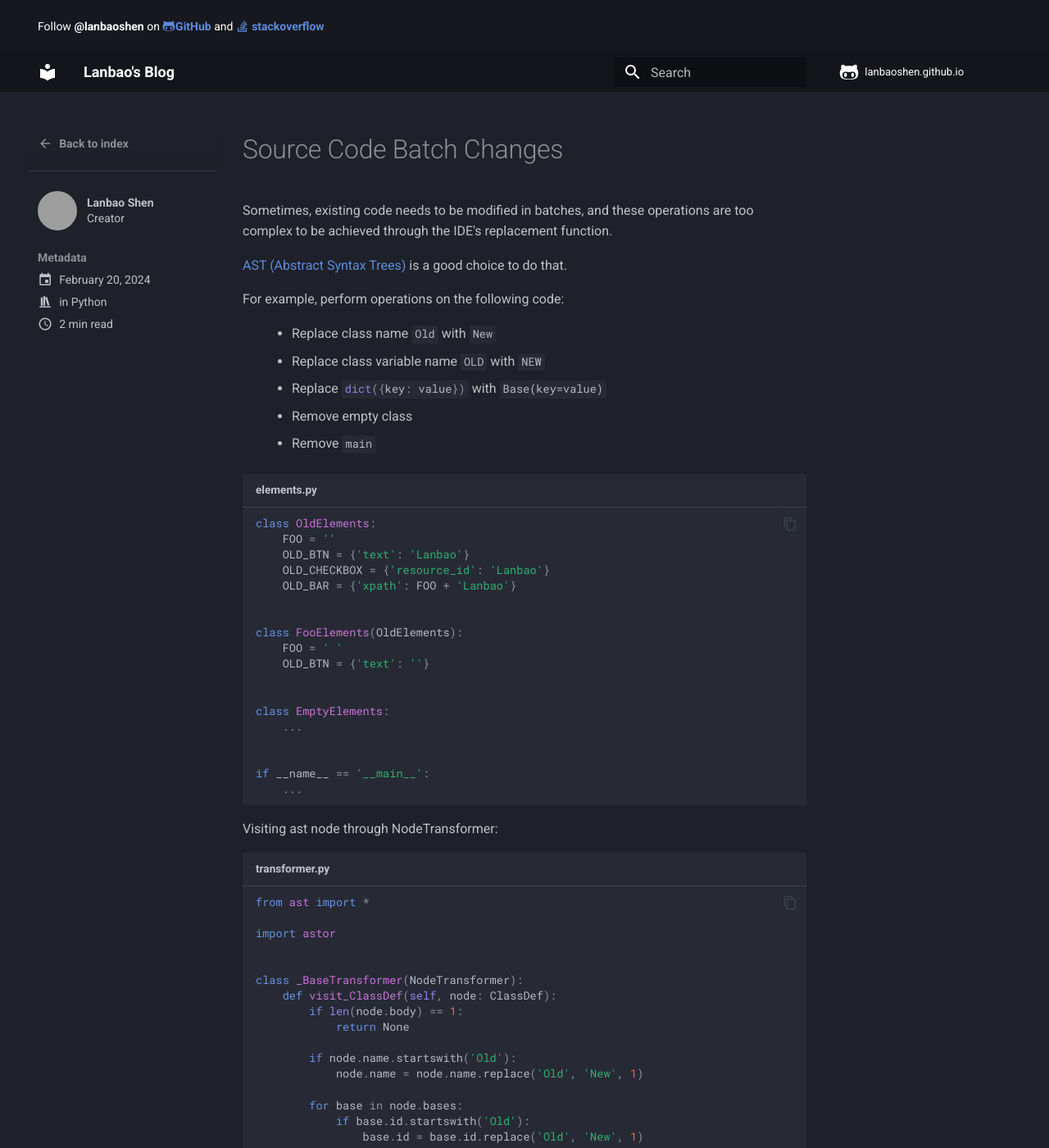
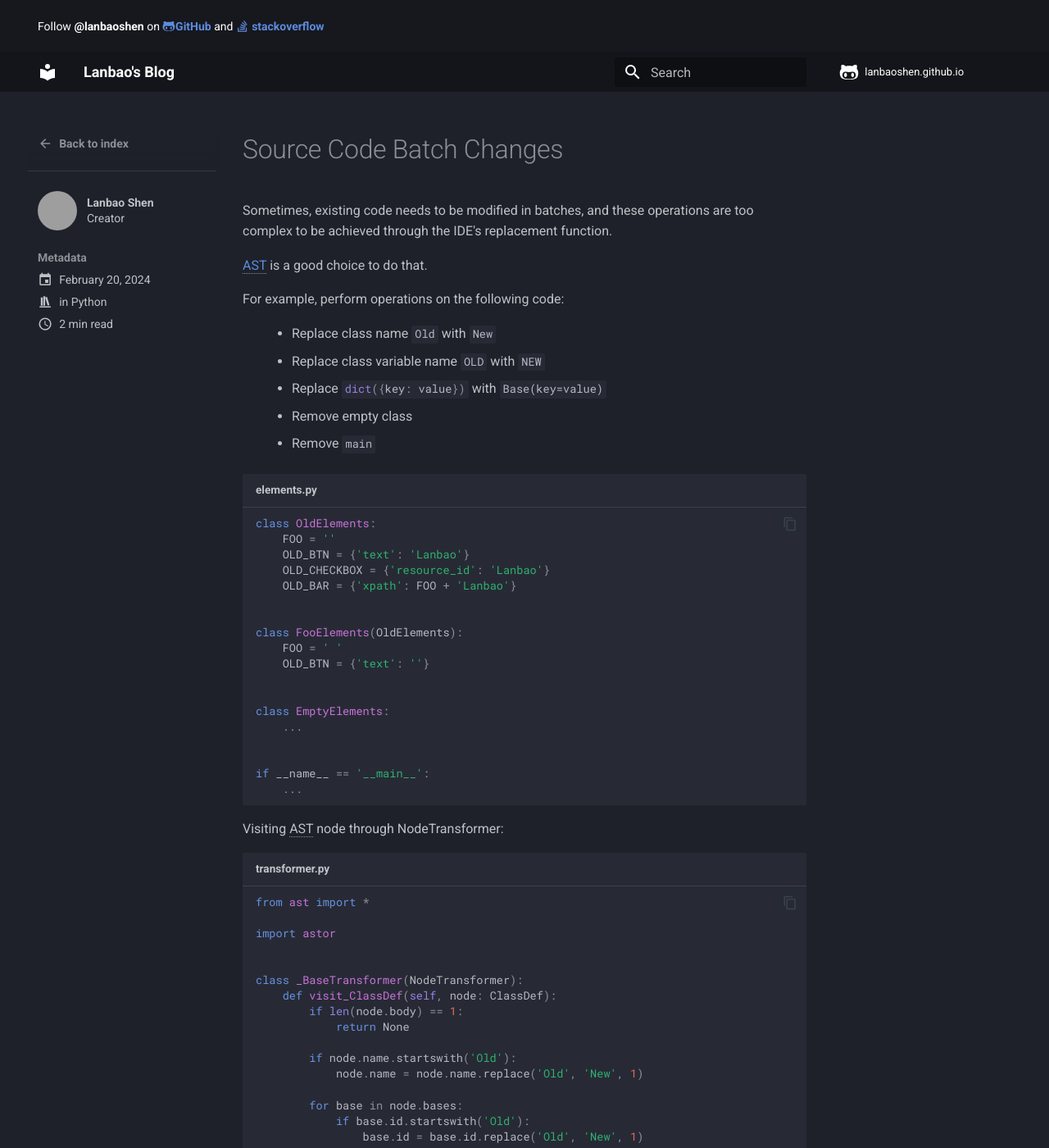
Before and after one commit to lanbaoshen/lanbaoshen.github.io, an MkDocs documentation site: the page built from docs/blog/posts/source-code-batch-changes.md, in a window 1280 px wide and 1400 px high. Shown: the whole window at 82% size. Built offline with MkDocs 1.6.1 and Material for MkDocs 9.7.7, drawn with Linux system fonts in a browser that asks for light colours; comment, search, counter and statistics services are not loaded; grey boxes are pictures that could not be loaded.

````diff
--- a/docs/blog/posts/source-code-batch-changes.md
+++ b/docs/blog/posts/source-code-batch-changes.md
@@ -9,7 +9,7 @@ categories:
 Sometimes, existing code needs to be modified in batches,
 and these operations are too complex to be achieved through the IDE's replacement function.
 
-[AST (Abstract Syntax Trees)](https://docs.python.org/3/library/ast.html) is a good choice to do that.
+[AST](https://docs.python.org/3/library/ast.html) is a good choice to do that.
 
 <!-- more -->
 
@@ -42,7 +42,7 @@ if __name__ == '__main__':
     ...
 ```
 
-Visiting ast node through NodeTransformer:
+Visiting AST node through NodeTransformer:
 
 ```python title="transformer.py"
 from ast import *
--- a/mkdocs.yml
+++ b/mkdocs.yml
@@ -9,18 +9,18 @@ theme:
     primary: black
   language: en
   features:
-#    - announce.dismiss
+    #    - announce.dismiss
     - content.code.copy
     - content.tabs.link
     - header.autohide
     - navigation.expand
-#    - navigation.footer
+    #    - navigation.footer
     - navigation.indexes
     - navigation.instant
     - navigation.instant.progress
     - navigation.sections
     - navigation.tracking
-#    - navigation.tabs
+    #    - navigation.tabs
     - navigation.top
     - search.suggest
     - search.highlight
@@ -64,7 +64,9 @@ markdown_extensions:
       pygments_lang_class: true
   - pymdownx.inlinehilite
   - pymdownx.mark
-  - pymdownx.snippets
+  - pymdownx.snippets:
+      auto_append:
+        - includes/abbreviations.md
   - pymdownx.superfences:
       custom_fences:
         - name: mermaid
@@ -76,6 +78,9 @@ markdown_extensions:
       custom_checkbox: true
   - tables
 
+watch:
+  - includes
+
 extra_css:
   - css/custom.css
 
````
Also changed, not shown: docs/blog/posts/bfs-and-dfs-in-dict-traversal.md (+1 -1 lines), docs/blog/posts/enhance-zsh.md (+0 -2 lines), includes/abbreviations.md (added, +3 -0 lines).
